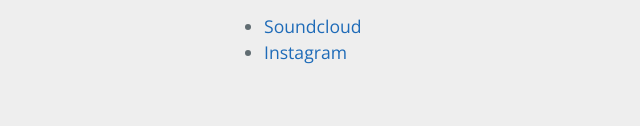
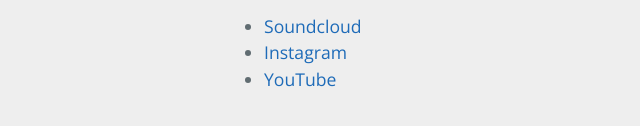
Before and after one commit to fionnblaney/fionnblaney.co.uk, a plain HTML site: page index.html in a window 1280 px wide. Shown: the part 400-526 px from the top of the page, 0-640 px from the left. Drawn offline with nearby package versions, Linux system fonts and the light colour scheme.

Commit message:
Update index.html

```diff
--- a/index.html
+++ b/index.html
@@ -25,6 +25,7 @@
       <ul>
         <li><a href="https://soundcloud.com/bl33n">Soundcloud</a></li>
         <li><a href="https://www.instagram.com/bl.een/">Instagram</a></li>
+        <li><a href="https://www.youtube.com/channels/UCkzLgMHfaSmFgzGjNHJQqow">YouTube</a></li>
       </ul>
 
 
```
